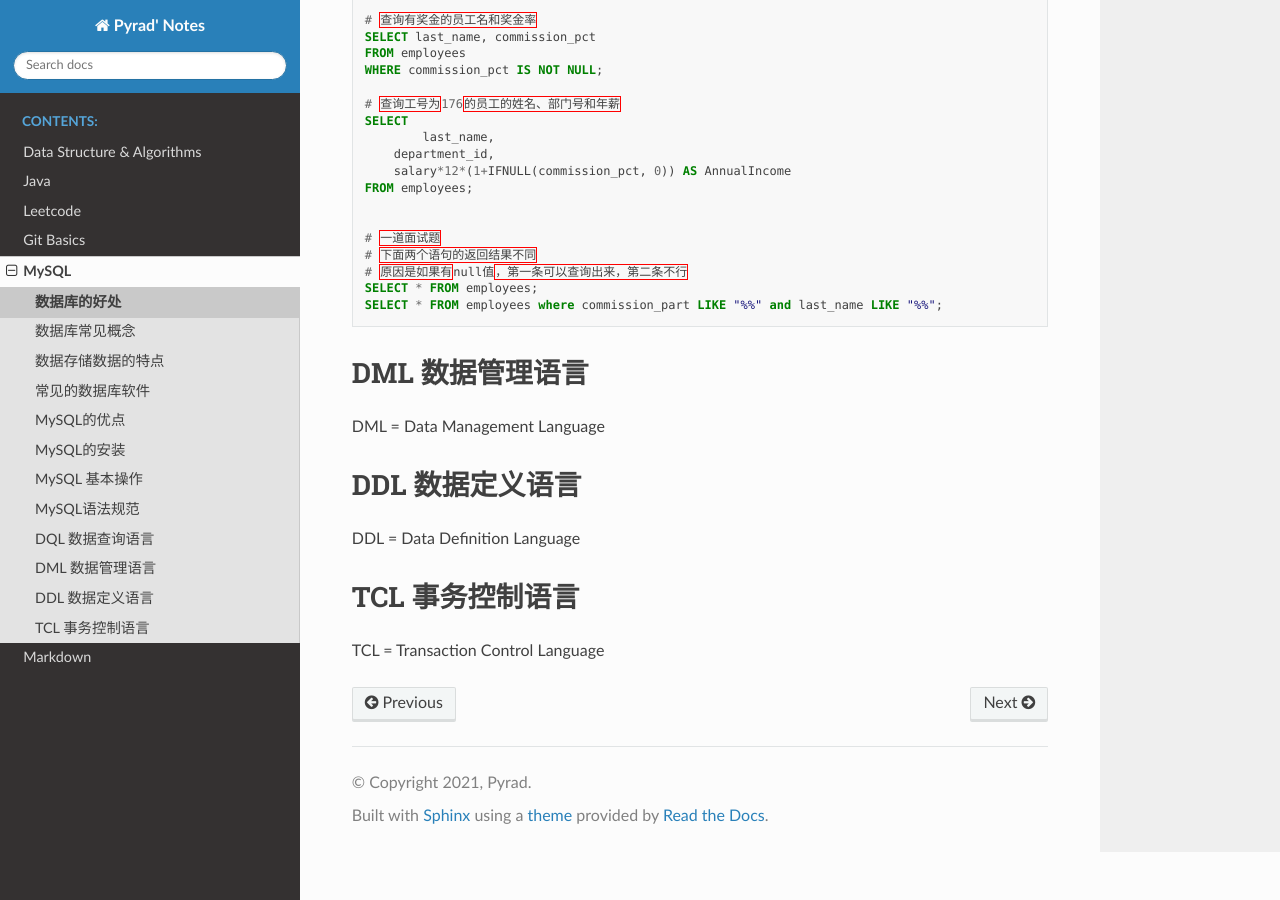
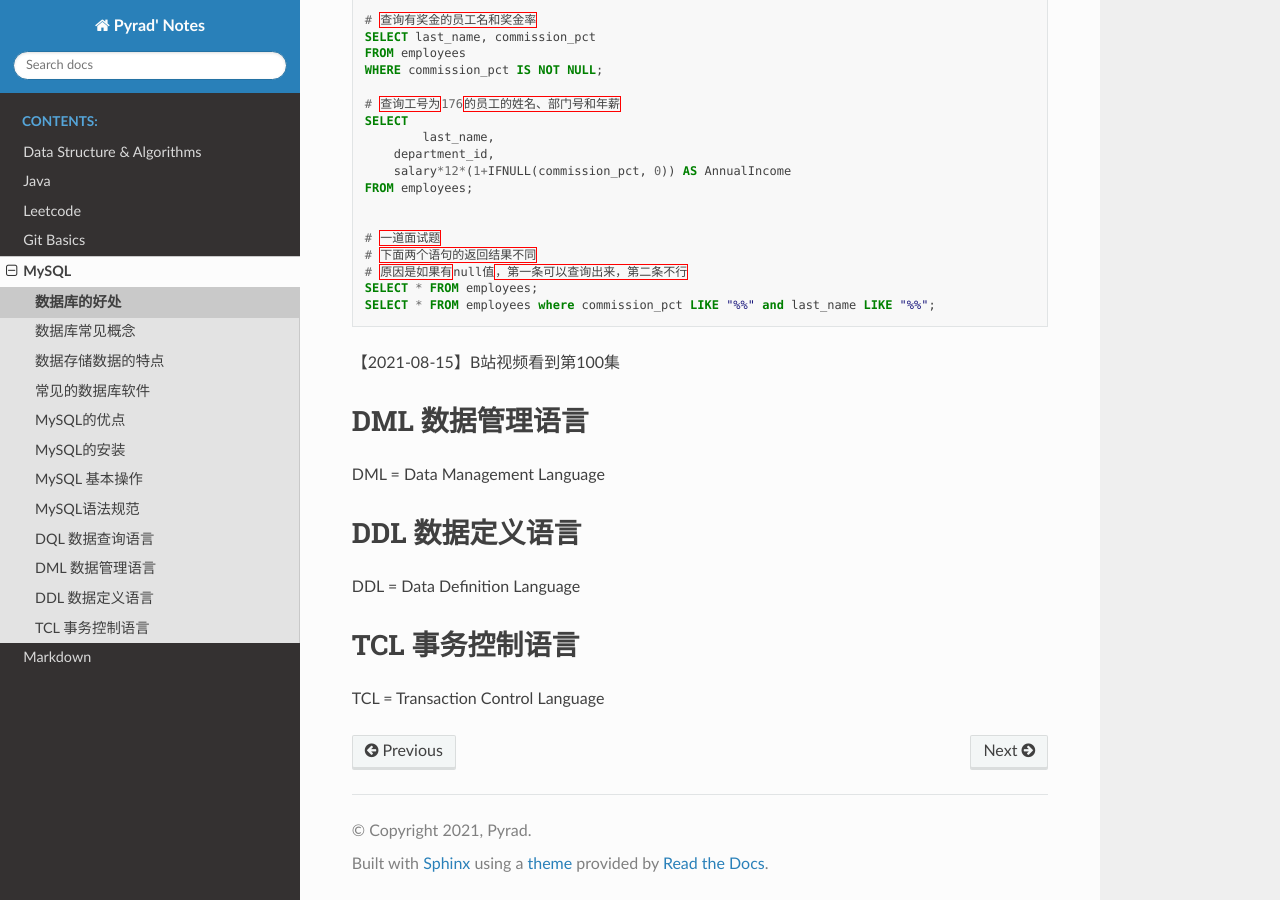
Before and after one commit to Pyrad/pyradnotes, a Sphinx documentation site: the page built from source/MySQL/mysql.md, in a window 1280 px wide and 900 px high, scrolled down 5023 px. Built offline with Sphinx 7.4.7 and the Read the Docs theme 2.0.0, drawn with Linux system fonts in a browser that asks for light colours; pages that are not in the unit, such as notebooks, are missing from menus.

Commit message:
Progress update

````diff
--- a/source/MySQL/mysql.md
+++ b/source/MySQL/mysql.md
@@ -291,13 +291,13 @@ FROM employees;
 # 下面两个语句的返回结果不同
 # 原因是如果有null值，第一条可以查询出来，第二条不行
 SELECT * FROM employees;
-SELECT * FROM employees where commission_part LIKE "%%" and last_name LIKE "%%";
+SELECT * FROM employees where commission_pct LIKE "%%" and last_name LIKE "%%";
 
 ```
 
 
 
-
+【2021-08-15】B站视频看到第100集
 
 # DML 数据管理语言
 
````
